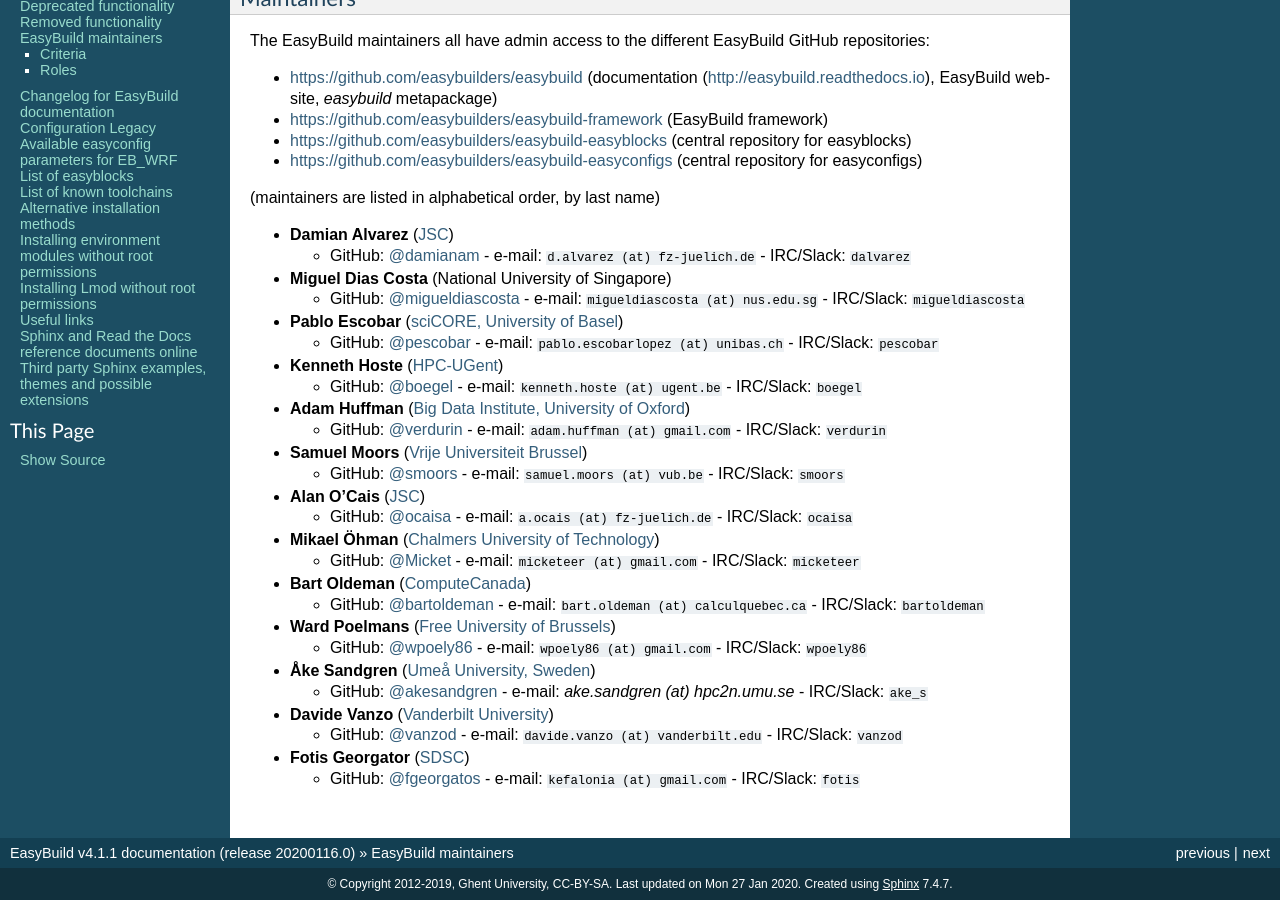
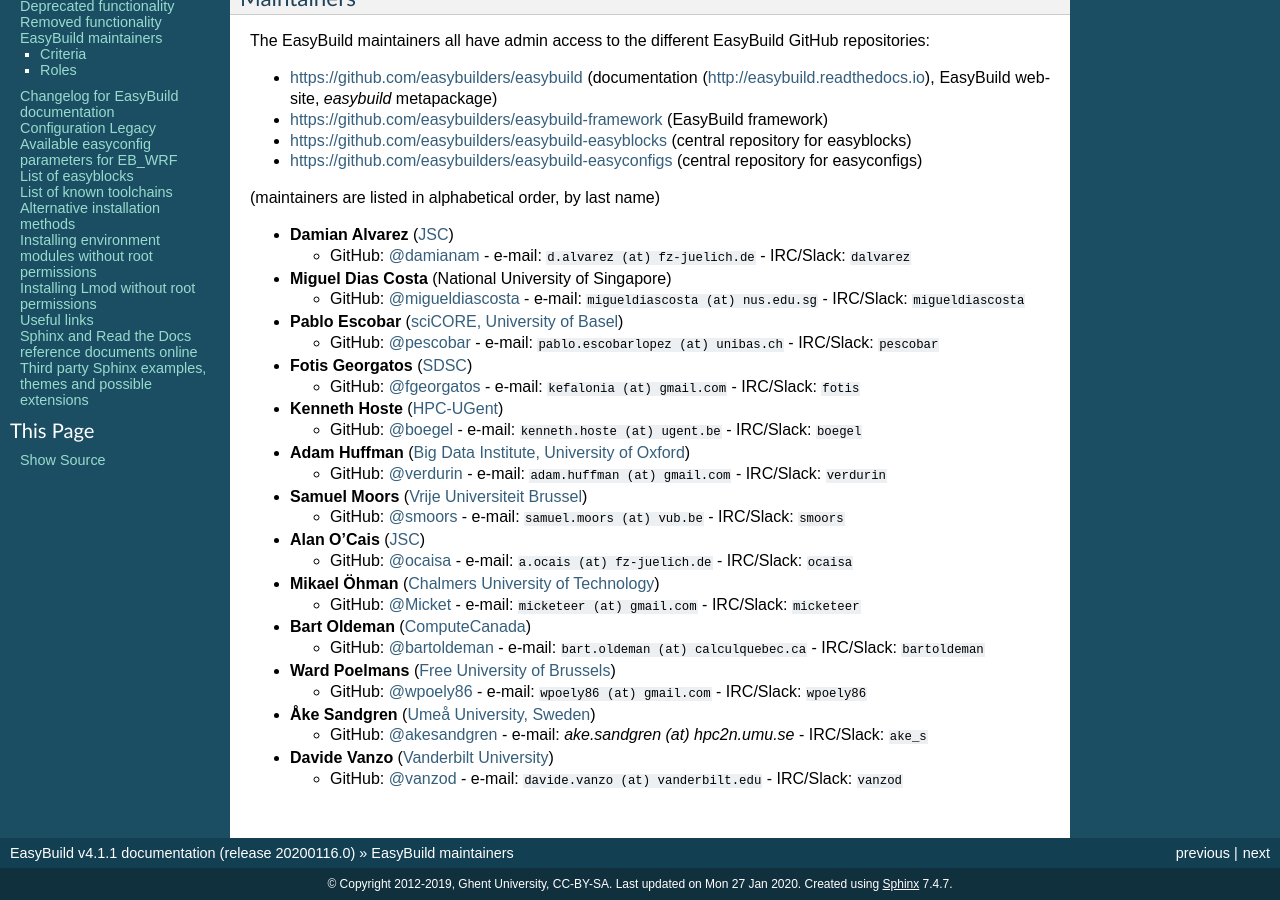
Before and after one commit to easybuilders/easybuild, a Sphinx documentation site: the page built from docs/Maintainers.rst, in a window 1280 px wide and 900 px high, scrolled down 863 px. Built offline with Sphinx 7.4.7, drawn with Linux system fonts in a browser that asks for light colours; pages that are not in the unit, such as notebooks, are missing from menus; some of the changed lines change nothing that is shown.

Commit message:
Update Maintainers.rst

```diff
--- a/docs/Maintainers.rst
+++ b/docs/Maintainers.rst
@@ -72,6 +72,10 @@
 
   * GitHub: `@pescobar <https://github.com/pescobar>`_ - e-mail: ``pablo.escobarlopez (at) unibas.ch`` - IRC/Slack: ``pescobar``
 
+* **Fotis Georgatos** (`SDSC <https://datascience.ch/>`_)
+
+  * GitHub: `@fgeorgatos <https://github.com/fgeorgatos>`_ - e-mail: ``kefalonia (at) gmail.com`` - IRC/Slack: ``fotis``
+
 * **Kenneth Hoste** (`HPC-UGent <http://www.ugent.be/hpc/en>`_)
 
   * GitHub: `@boegel <https://github.com/boegel>`_ - e-mail: ``kenneth.hoste (at) ugent.be`` - IRC/Slack: ``boegel``
@@ -107,7 +111,3 @@
 * **Davide Vanzo** (`Vanderbilt University <http://www.accre.vanderbilt.edu/>`_)
 
   * GitHub: `@vanzod <https://github.com/vanzod>`_ - e-mail: ``davide.vanzo (at) vanderbilt.edu`` - IRC/Slack: ``vanzod``
-
-* **Fotis Georgator** (`SDSC <https://datascience.ch/>`_)
-
-  * GitHub: `@fgeorgatos <https://github.com/fgeorgatos>`_ - e-mail: ``kefalonia (at) gmail.com`` - IRC/Slack: ``fotis``
```
